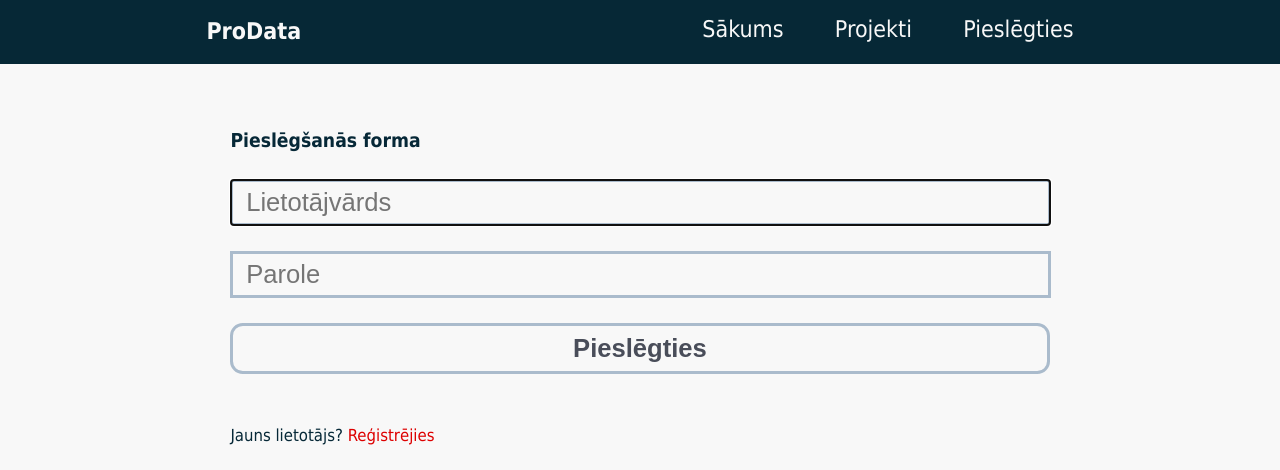
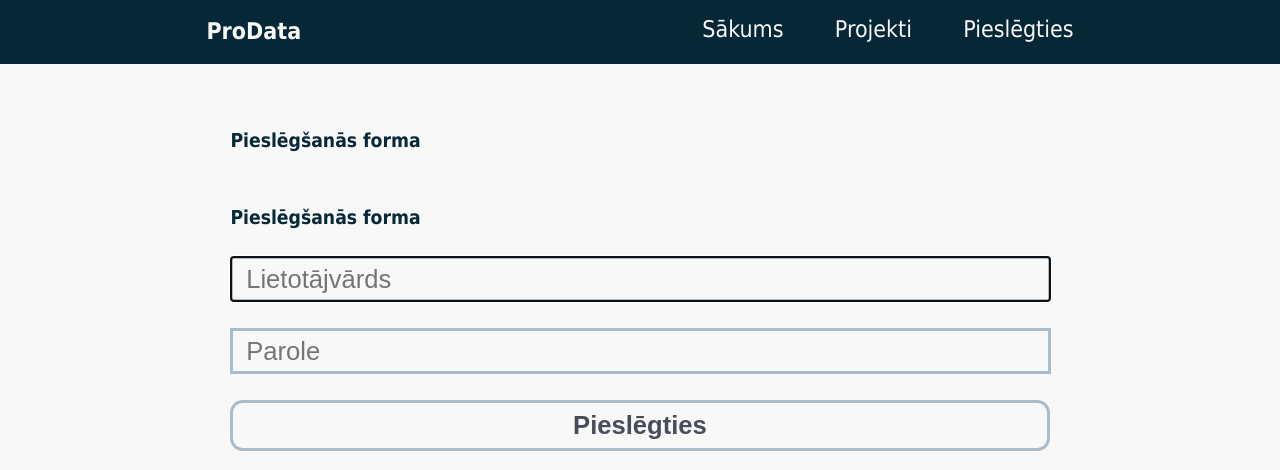
Before and after one commit to JaanjaMackus/ProjectR, a PHP site: page /konts.php in a window 1280 px wide. Shown: the top 470 px of the page. Run offline with PHP 8.4, Linux system fonts and the light colour scheme.

Commit message:
testins mazais

```diff
--- a/pieslegties.php
+++ b/pieslegties.php
@@ -1,6 +1,7 @@
 <div id='Atstarpe'></div>
 <div class='Saturs'>
     <div class='Vidus_Mazais'>
+        <h3 class='Atstarpe_Auksa'>Pieslēgšanās forma</h3>
         <h3 class='Atstarpe_Auksa'>Pieslēgšanās forma</h3>
         <?php
         if(count($Kludas)>0){
```
Also changed, not shown: index.php (+8 -0 lines).
